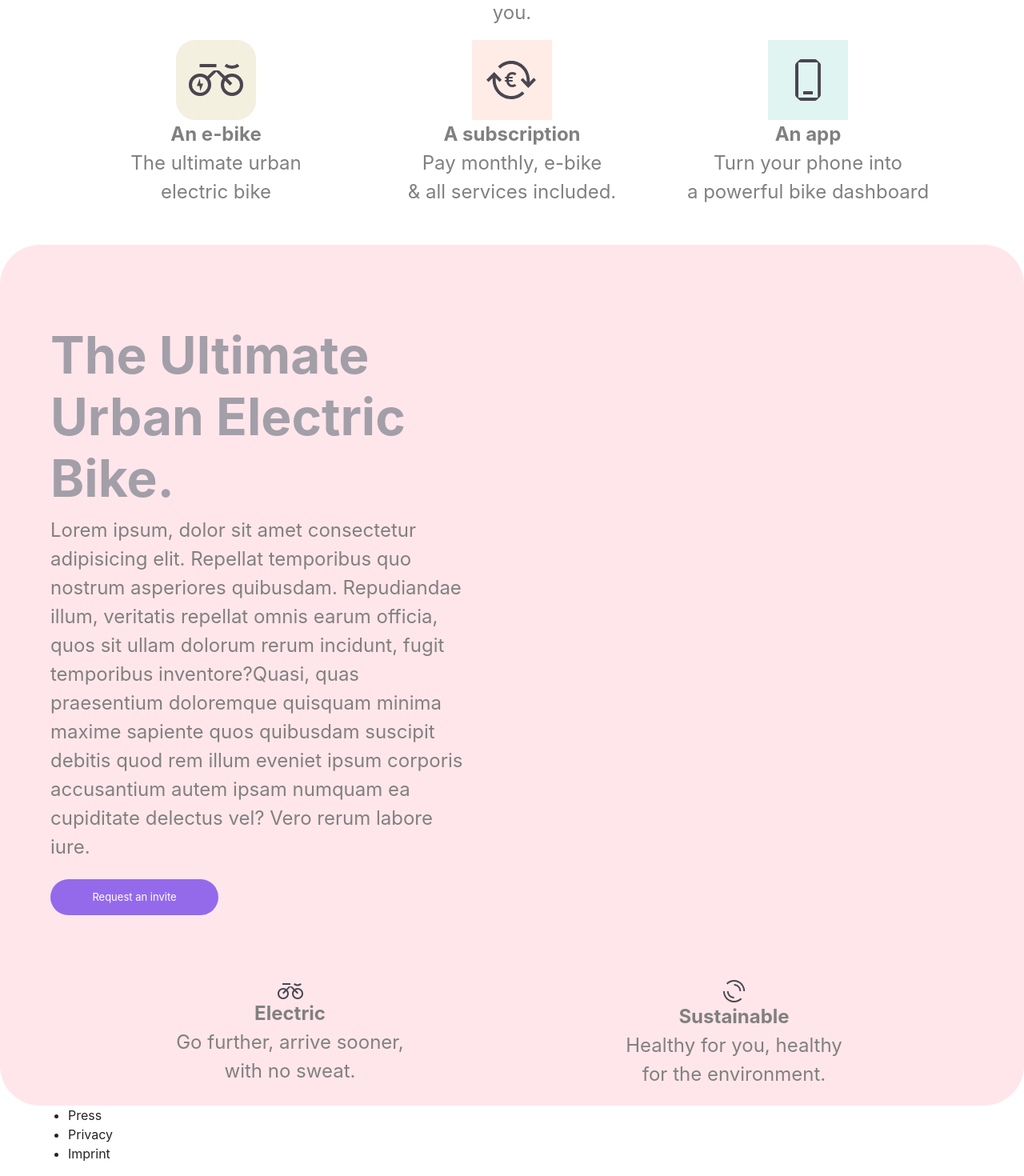
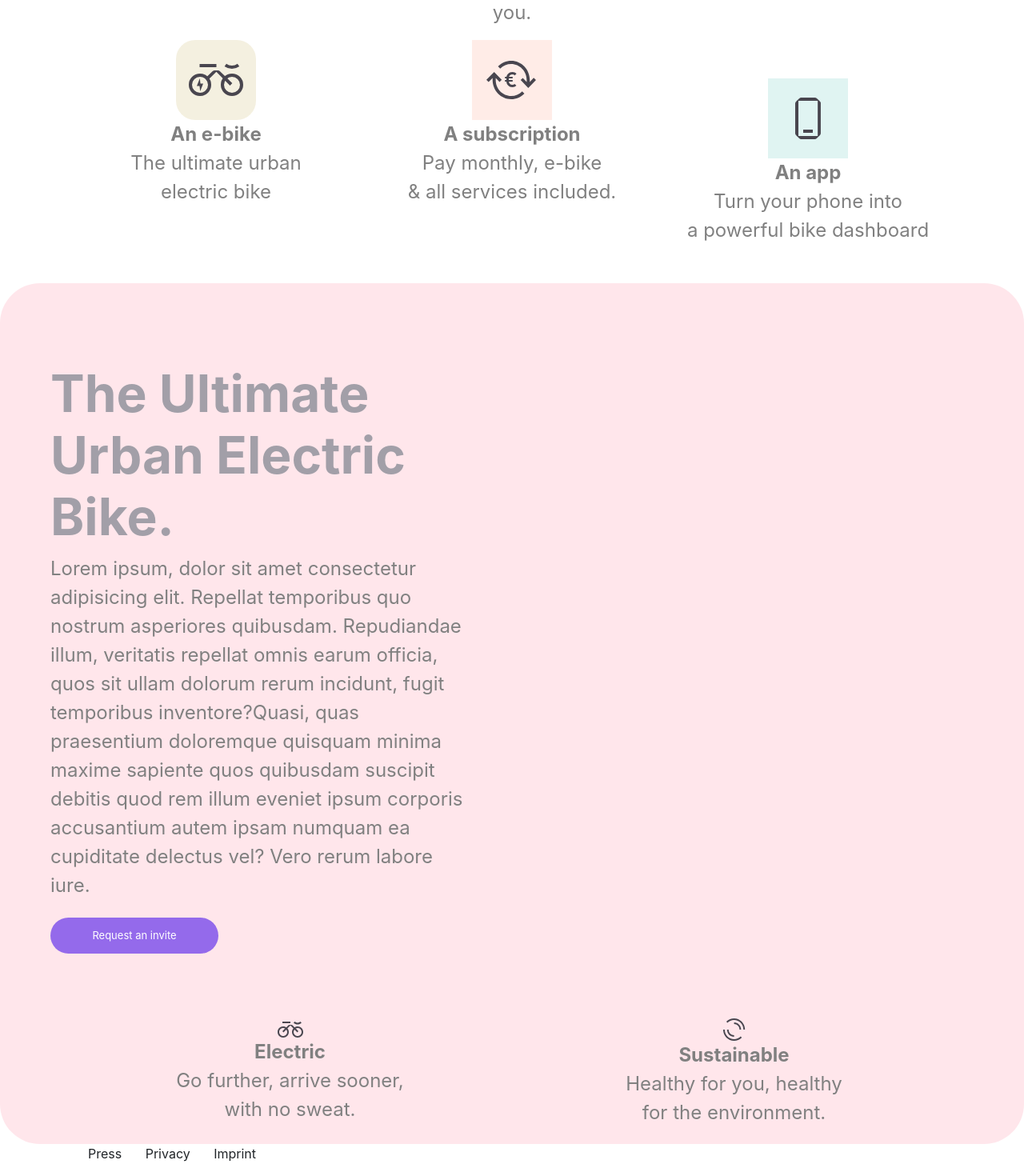
Before and after one commit to evergreen2001/vue-registration-form, a Vue app: page / in a window 1280 px wide. Shown: the part 1203-2673 px from the top of the page at 80% size. Built offline with nearby package versions, Linux system fonts and the light colour scheme.

Commit message:
switched to footer cmp

```diff
--- a/src/assets/css/main.css
+++ b/src/assets/css/main.css
@@ -86,3 +86,18 @@ p {
   font-size:24px;
   margin-bottom: 0;
 }
+footer{
+
+
+}
+
+footer ul{
+list-style-type:none;
+display:inline;
+
+}
+
+footer li{
+  display:inline ;
+  margin-left:25px;
+}
--- a/src/components/pages/Home.vue
+++ b/src/components/pages/Home.vue
@@ -30,7 +30,7 @@
 
       <div class="container">
         <div class="icons-area row m-auto">
-          <div class="col-lg-4">
+          <div class="col-lg-4 col-md-6">
             <svg
               width="100"
               height="100"
@@ -67,7 +67,7 @@
               <br />electric bike
             </p>
           </div>
-          <div class="col-lg-4">
+          <div class="col-lg-4 col-md-6">
             <svg
               width="100"
               height="100"
@@ -110,7 +110,7 @@
               <br />&amp; all services included.
             </p>
           </div>
-          <div class="col-lg-4">
+          <div class="col-lg-4 mx-auto mt-5">
             <svg
               width="100"
               height="100"
```
